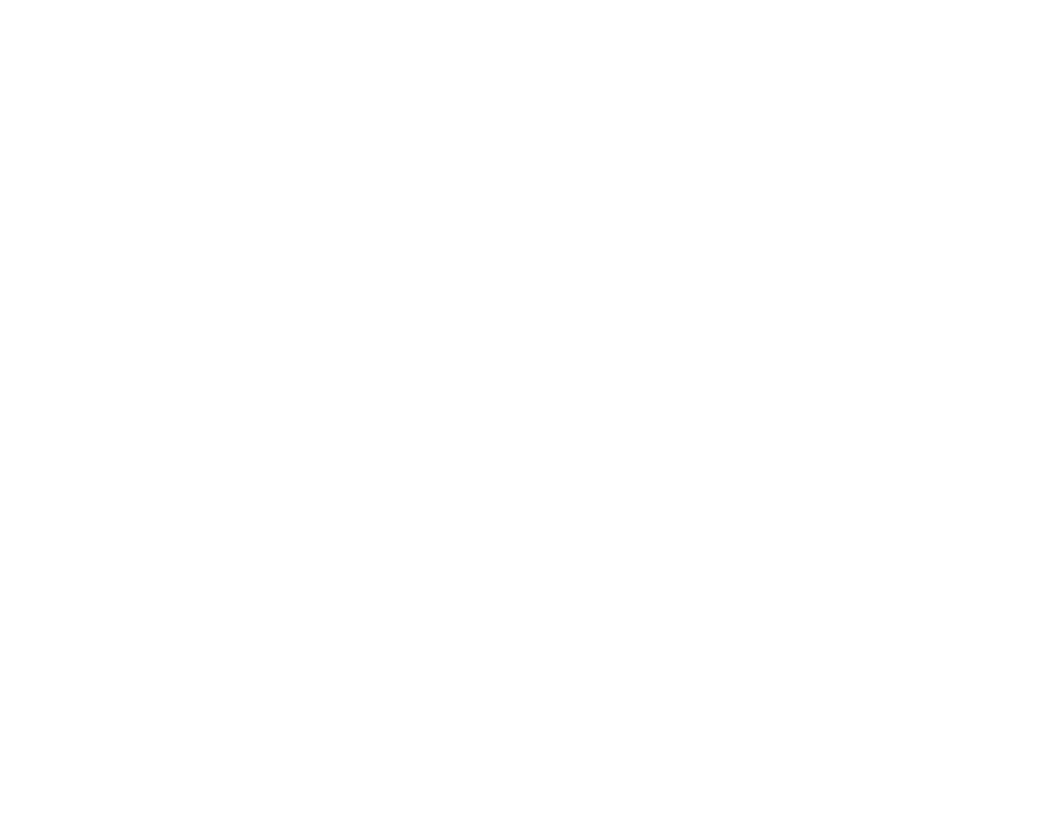
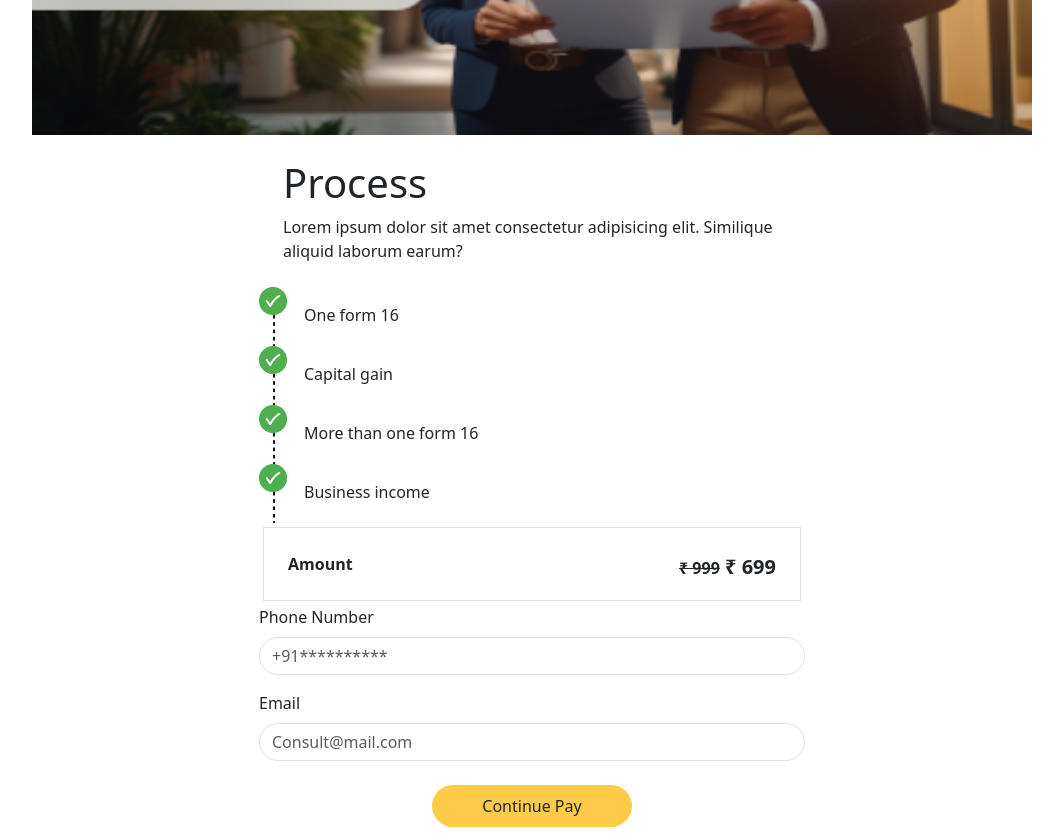
Before and after one commit to Sumanth-03/tax-website, a React (Create React App) app: page /process in a window 1280 px wide. Shown: the part 400-1235 px from the top of the page, without its empty margins (108-1171 px from the left). Before the commit the page ends 800 px from the top, so only its background shows below. Built offline with nearby package versions, Linux system fonts and the light colour scheme.

Commit message:
Ready with all components

```diff
--- a/src/components/File-your-income.jsx
+++ b/src/components/File-your-income.jsx
@@ -8,10 +8,36 @@
 
 const FileYourIncome = () => {
   const navigate = useNavigate();
+  const [selectedState, setSelectedState] = useState({
+    salaried_income : {
+        'One form 16': false,
+        'More than one form 16':false
+    },
+    'Capital gains' : false,
+    'House rental income' : false,
+    'Business income' : false
+  })
+  console.log(selectedState)
   const [dropdownOpen, setDropdownOpen] = useState(false);
 
   const toggleDropdown = () => setDropdownOpen(!dropdownOpen);
 
+  const setValue = (name) => {
+    setSelectedState((pre)=>{
+        const previousValue = selectedState.name
+        return {...pre, [name]:!previousValue}
+    })
+  }
+  const handleRadioClick = (name)=>{
+    setSelectedState((pre)=>{
+        const modified ={'One form 16': false,'More than one form 16':false}
+        return { ...pre,
+              salaried_income: {
+              ...modified,
+              [name]: !pre.salaried_income[name]
+            }}
+    })
+  }
   const handleContinue = () => {
     navigate('/process');
   };
@@ -22,12 +48,12 @@
     <div className="container">
       <div className="row justify-content-center">
         <div className="col-12 col-lg-6">
-            <div className="m-4">
+            <section className="m-4">
                 <h1>File Your Income</h1>
                 <p className="mb-4">Lorem ipsum dolor sit amet consectetur adipisicing elit. Similique aliquid laborum earum?</p>
-            </div>
+            </section>
 
-            <div className="dropdown mt-4 ">
+            <section className="dropdown mt-4 ">
                 <button className="btn  w-100" type="button" onClick={toggleDropdown}>
                 <img src={icon} alt="Icon" className="me-2 float-start" />
                 Salaried income
@@ -40,23 +66,29 @@
                 <div className="dropdown-menu show position-static w-100">
                     <div className="dropdown-item">
                     <label className="form-check">
-                        <input type="radio" name="options" value="option1" className="form-check-input float-end" style={{ color: 'green' }} />
+                        <input type="radio" name="options" value="option1" className="form-check-input float-end" style={{ color: 'green' }}
+                          onClick={()=>handleRadioClick('One form 16')}
+                        />
                         One form 16
                     </label>
                     </div>
                     <div className="dropdown-item">
                     <label className="form-check">
-                        <input type="radio" name="options" value="option2" className="form-check-input float-end" style={{ color: 'green' }} />
+                        <input type="radio" name="options" value="option2" className="form-check-input float-end" style={{ color: 'green' }}
+                           onClick={()=>handleRadioClick('More than one form 16')}
+                        />
                         More than one form 16
                     </label>
                     </div>
                 </div>
                 )}
-            </div>
-            <Inputs inputName={'Capital gains'}></Inputs>
-            <Inputs inputName={'House rental income'}></Inputs>
-            <Inputs inputName={'Business income'}></Inputs>
-            <div className='text-center'>
+            </section>
+
+            <Inputs inputName={'Capital gains'} setValue={setValue}></Inputs>
+            <Inputs inputName={'House rental income'} setValue={setValue}></Inputs>
+            <Inputs inputName={'Business income'} setValue={setValue}></Inputs>
+
+            <footer className='text-center'>
                 <p className="m-4">
                     <span style={{ color: 'lightgray' }}>*By clicking the Continue button you are agreeing to </span>
                     <strong>Terms and Conditions</strong>
@@ -65,7 +97,7 @@
                 <button className="btn button-1 rounded-pill m-2" onClick={handleContinue}>
                     Continue
                 </button>
-            </div>
+            </footer>
         </div>
       </div>
     </div>
--- a/src/components/Header.jsx
+++ b/src/components/Header.jsx
@@ -6,12 +6,15 @@
 function Header (){
     return(
         <>
-        <header className="d-flex align-items-center p-3 bg-dark text-white">
-            <img src={logo} alt="Logo" className="logo me-3" />
-        </header>
-        <img src={Image1} alt="image" className="img-fluid w-100"
-          style={{ maxHeight: '60vh', width: 'auto' }}
-      />
+            <header className="d-flex align-items-center p-3 bg-dark text-white">
+                <img src={logo} alt="Logo" className="logo me-3" />
+            </header>
+            <section className="text-center">
+                <img src={Image1} alt="header-image" className="img-fluid w-100"
+                  style={{ maxHeight: '60vh', maxWidth: '1000px' }}
+                />
+            </section>
+
         </>
     )
 }
--- a/src/components/Home.jsx
+++ b/src/components/Home.jsx
@@ -13,14 +13,14 @@
     <div>
       <Header></Header>
 
-      <div className="container mt-4 text-center">
+      <main className="container mt-4 text-center">
         <img src={Image2} alt="Spaced" className="img-fluid rounded  mb-4" />
         <div>
-          <button className="btn  rounded-pill button-1" onClick={handleContinue}>
+          <button className="btn m-2 rounded-pill button-1" onClick={handleContinue}>
             Continue
           </button>
         </div>
-      </div>
+      </main>
 
     </div>
 
--- a/src/components/Process.jsx
+++ b/src/components/Process.jsx
@@ -1,19 +1,124 @@
 import React from 'react';
 import { useNavigate } from 'react-router-dom';
+import icon from '../Assets/1.png'
+import Header from './Header';
+import { useState } from 'react';
 
 const Process = () => {
   const navigate = useNavigate();
+  const [phoneNumber, setPhoneNumber] = useState('');
+  const [email, setEmail] = useState('');
+  const [errors, setErrors] = useState({ phoneNumber: '', email: '' });
+
+  const validatePhoneNumber = (number) => {
+    const phoneRegex = /^[0-9]{10}$/;
+    return phoneRegex.test(number);
+  };
+
+  const validateEmail = (email) => {
+    const emailRegex = /^[^\s@]+@[^\s@]+\.[^\s@]+$/;
+    return emailRegex.test(email);
+  };
+
+  const handlePhoneNumberChange = (e) => {
+    const { value } = e.target;
+    setPhoneNumber(value);
+    setErrors((prevErrors) => ({
+      ...prevErrors,
+      phoneNumber: validatePhoneNumber(value) ? '' : 'Invalid phone number',
+    }));
+  };
+
+  const handleEmailChange = (e) => {
+    const { value } = e.target;
+    setEmail(value);
+    setErrors((prevErrors) => ({
+      ...prevErrors,
+      email: validateEmail(value) ? '' : 'Invalid email address',
+    }));
+  };
+
+  const handleSubmit = (e) => {
+    e.preventDefault();
+    if (!errors.phoneNumber && !errors.email && phoneNumber && email) {
+      handleContinue()
+      console.log('Form submitted successfully');
+    } else {
+      console.log('Please fix the errors before submitting');
+    }
+  };
 
   const handleContinue = () => {
     navigate('/thank-you');
   };
 
   return (
-    <div>
-      <h1>Process</h1>
-      <p>This is the process page.</p>
-      <button onClick={handleContinue}>Continue</button>
+    <>
+    <Header></Header>
+    <div className="container">
+      <div className="row justify-content-center">
+        <div className="col-12 col-lg-6">
+            <div>
+                <section className="m-4">
+                    <h1>Process</h1>
+                    <p className="mb-4">Lorem ipsum dolor sit amet consectetur adipisicing elit. Similique aliquid laborum earum?</p>
+                </section>
+                <div>
+                    <img src={icon} alt="Icon" className="img-fluid me-3" style={{ maxWidth: '50px' }} />
+                    <span>One form 16</span>
+                </div>
+                <div>
+                    <img src={icon} alt="Icon" className="img-fluid me-3" style={{ maxWidth: '50px' }} />
+                    <span>Capital gain</span>
+                </div>
+                <div>
+                    <img src={icon} alt="Icon" className="img-fluid me-3" style={{ maxWidth: '50px' }} />
+                    <span>More than one form 16</span>
+                </div>
+                <div>
+                    <img src={icon} alt="Icon" className="img-fluid me-3" style={{ maxWidth: '50px' }} />
+                    <span>Business income</span>
+                </div>
+                <section className='m-1 p-4 border'>
+                    <span><strong>Amount</strong></span>
+                    <span className='float-end'>
+                    <strong><del>₹ 999</del><span style={{fontSize:'20px'}}>  ₹ 699</span></strong>
+                    </span>
+                </section>
+            </div>
+            <footer>
+                <form onSubmit={handleSubmit}>
+                    <div className="mb-3">
+                    <label htmlFor="phoneNumber" className="form-label">Phone Number</label>
+                    <input
+                        type="text"
+                        id="phoneNumber"
+                        placeholder='+91**********'
+                        className={`form-control rounded-pill ${errors.phoneNumber ? 'is-invalid' : ''}`}
+                        value={phoneNumber}
+                        onChange={handlePhoneNumberChange}
+                    />
+                    {errors.phoneNumber && <div className="invalid-feedback">{errors.phoneNumber}</div>}
+                    </div>
+                    <div className="mb-3">
+                    <label htmlFor="email" className="form-label">Email</label>
+                    <input
+                        type="email"
+                        id="email"
+                        placeholder='Consult@mail.com'
+                        className={`form-control rounded-pill ${errors.email ? 'is-invalid' : ''}`}
+                        value={email}
+                        onChange={handleEmailChange}
+                    />
+                    {errors.email && <div className="invalid-feedback">{errors.email}</div>}
+                    </div>
+                    <div className='text-center'><button type="submit"  className="align-content-center btn button-1 rounded-pill m-2">Continue Pay</button></div>
+                </form>
+            </footer>
+        </div>
+      </div>
     </div>
+    </>
   );
 };
 
--- a/src/components/ThankYou.jsx
+++ b/src/components/ThankYou.jsx
@@ -1,10 +1,9 @@
 import React from 'react';
-
+import img from '../Assets/background.png'
 const ThankYou = () => {
   return (
-    <div>
-      <h1>Thank You</h1>
-      <p>Thank you for completing the process.</p>
+    <div className='m-2 mt-4 text-center'>
+      <img src={img} alt='Thank you'></img>
     </div>
   );
 };
--- a/src/index.css
+++ b/src/index.css
@@ -1,12 +1,9 @@
 body {
   margin: 0;
-  font-family: -apple-system, BlinkMacSystemFont, 'Segoe UI', 'Roboto', 'Oxygen',
-    'Ubuntu', 'Cantarell', 'Fira Sans', 'Droid Sans', 'Helvetica Neue',
-    sans-serif;
+  font-family: 'Poppins', sans-serif;
   -webkit-font-smoothing: antialiased;
   -moz-osx-font-smoothing: grayscale;
 }
-
 code {
   font-family: source-code-pro, Menlo, Monaco, Consolas, 'Courier New',
     monospace;
```
Also changed, not shown: src/components/fileYourIncome-Inputs.jsx (+8 -5 lines), src/Assets/1.png (added), src/Assets/background.png (added). Lines whose indentation alone changed are shown as unchanged.
